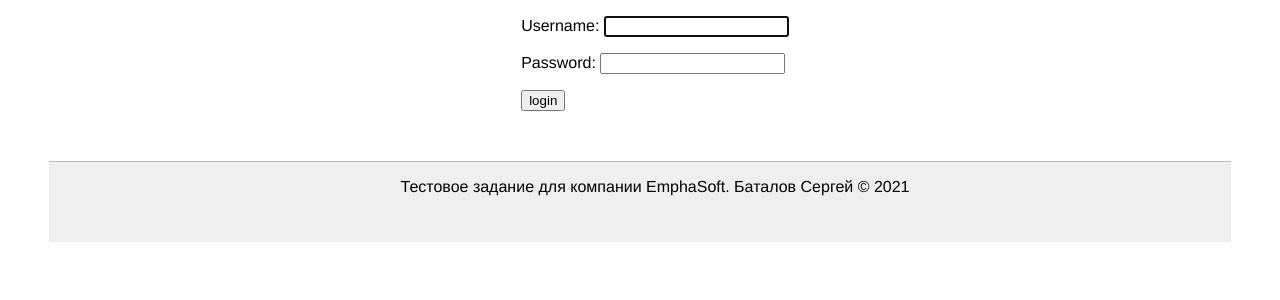
After one commit to echodiv/emphasoft_test, a Django app: page /login/ in a window 1280 px wide. The commit adds this page. Shown: the top 300 px of the page. Run offline with Django 3.2, Linux system fonts and the light colour scheme; parts of the project's set-up code (start-up, migrations or seed data) failed here and were passed over.

Commit message:
complete view for account lit

```diff
--- a/users_srv/accounts/static/css/style.css
+++ b/users_srv/accounts/static/css/style.css
@@ -24,21 +24,44 @@ h2 {
 /* CONTENT */
 main {
     display: flex;
-    align-items: flex-start;
+    justify-content: center;
 }
 
 #content {
-    float:left;
-    width:60%;
+    width:90%;
     padding:0 0 0 30px;
 }
 
 /* List of accounts*/
+.user-list {
+    width: 100%;
+}
 .user-list thead{
    background-color: #191919;
    border: 2px solid #4F4F4F;
    color: #ffffff;
    font-weight: bold;
+}
+/* login */
+.login-form {
+    display: flex;
+    justify-content: center;
+}
+
+/* top block */
+.head {
+    width: 100%;
+    background-color: #e8e8e8;
+    display: flex;
+    justify-content: space-between;
+}
+.user-name{
+    display: flex;
+    justify-content: start;
+}
+.user-actions{
+    display: flex;
+    justify-content: end;
 }
 
 /* FOOTER */
--- a/users_srv/accounts/templates/accounts/base.html
+++ b/users_srv/accounts/templates/accounts/base.html
@@ -7,9 +7,17 @@
     <link rel="stylesheet" href="{% static 'css/style.css' %}"/>
 </head>
 <body>
-    <main id="content">
-      {% block content %}
-      {% endblock %}
+    <main>
+        <div id="content">
+    {% if user.is_authenticated %}
+    <div class="head">
+        <div class="user-name">Hi, {{ user.username }}</div>
+        <div class="user-actions"><a href="{% url 'logout' %}">Logout</a></div>
+    </div>
+    {% endif %}
+            {% block content %}
+            {% endblock %}
+        </div>
     </main>
     <footer>
         <div class="copyright">
--- a/users_srv/accounts/templates/accounts/list.html
+++ b/users_srv/accounts/templates/accounts/list.html
@@ -18,7 +18,7 @@
     <tbody>
 {% for account in accounts %}
     <tr>
-        <td>{{ account.eid }}</td>
+        <td>{{ account.id }}</td>
         <td>{{ account.username }}</td>
         <td>{{ account.first_name }}</td>
         <td>{{ account.last_name }}</td>
--- /dev/null
+++ b/users_srv/accounts/templates/accounts/login.html
@@ -0,0 +1,19 @@
+{% extends "accounts/base.html" %}
+
+{% block title %}Авторизация{% endblock %}
+
+{% block content %}
+
+{% if form.errors %}
+<p>Your username and password didn't match. Please try again.</p>
+{% endif %}
+<div class="login-form">
+    <form method="post" action="{% url 'login' %}">
+    {% csrf_token %}
+        <p>{{ form.username.label_tag }} {{ form.username }}</p>
+        <p>{{ form.password.label_tag }} {{ form.password }}</p>
+    <input type="submit" value="login">
+    </form>
+</div>
+
+{% endblock %}
--- a/users_srv/accounts/views.py
+++ b/users_srv/accounts/views.py
@@ -1,11 +1,12 @@
 from django.core.paginator import Paginator, EmptyPage, PageNotAnInteger
+from django.contrib.auth.mixins import LoginRequiredMixin
 from django.shortcuts import render, get_object_or_404
 from django.views import View
 
 from django.contrib.auth.models import User
 
 
-class UserListView(View):
+class UserListView(LoginRequiredMixin, View):
     @staticmethod
     def get(request):
         all_accounts = User.objects.all()
--- a/users_srv/users_srv/settings.py
+++ b/users_srv/users_srv/settings.py
@@ -140,3 +140,7 @@ REST_FRAMEWORK = {
         'rest_framework.permissions.DjangoModelPermissionsOrAnonReadOnly'
     ]
 }
+
+LOGIN_REDIRECT_URL = '/'
+LOGIN_URL = 'login/'
+LOGOUT_REDIRECT_URL = '/'
--- a/users_srv/users_srv/urls.py
+++ b/users_srv/users_srv/urls.py
@@ -16,7 +16,14 @@ Including another URLconf
 from django.contrib import admin
 from django.urls import path, include
 
+from django.contrib.auth import views as auth_views
+
 urlpatterns = [
     path('admin/', admin.site.urls),
-    path('', include('accounts.urls', namespace='accounts'))
+
+    path('login/', auth_views.LoginView.as_view(
+        template_name='accounts/login.html'), name='login'),
+    path('logout/', auth_views.LogoutView.as_view(), name='logout'),
+
+    path('', include('accounts.urls', namespace='accounts')),
 ]
```
Also changed, not shown: 1 other file.
